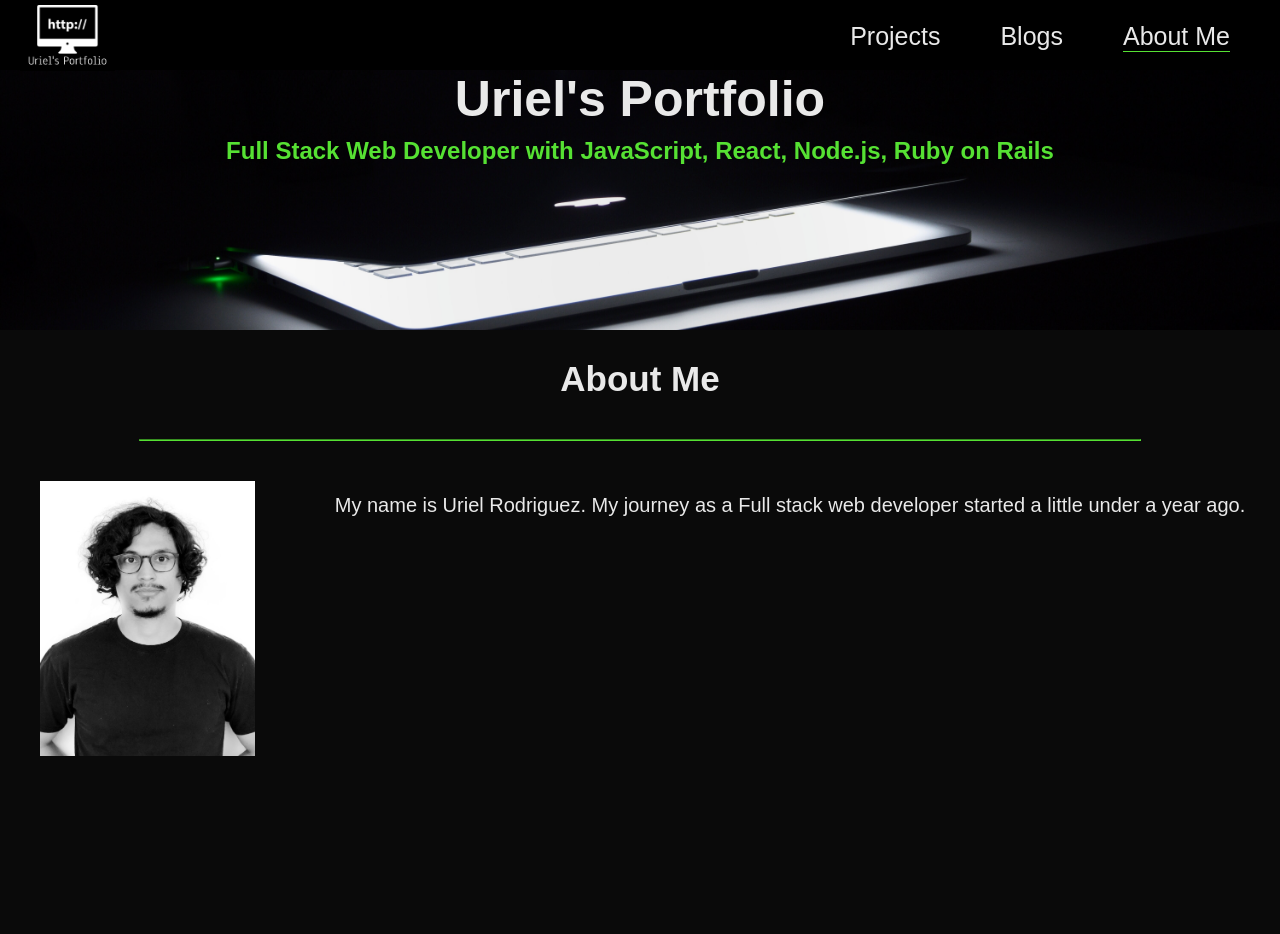
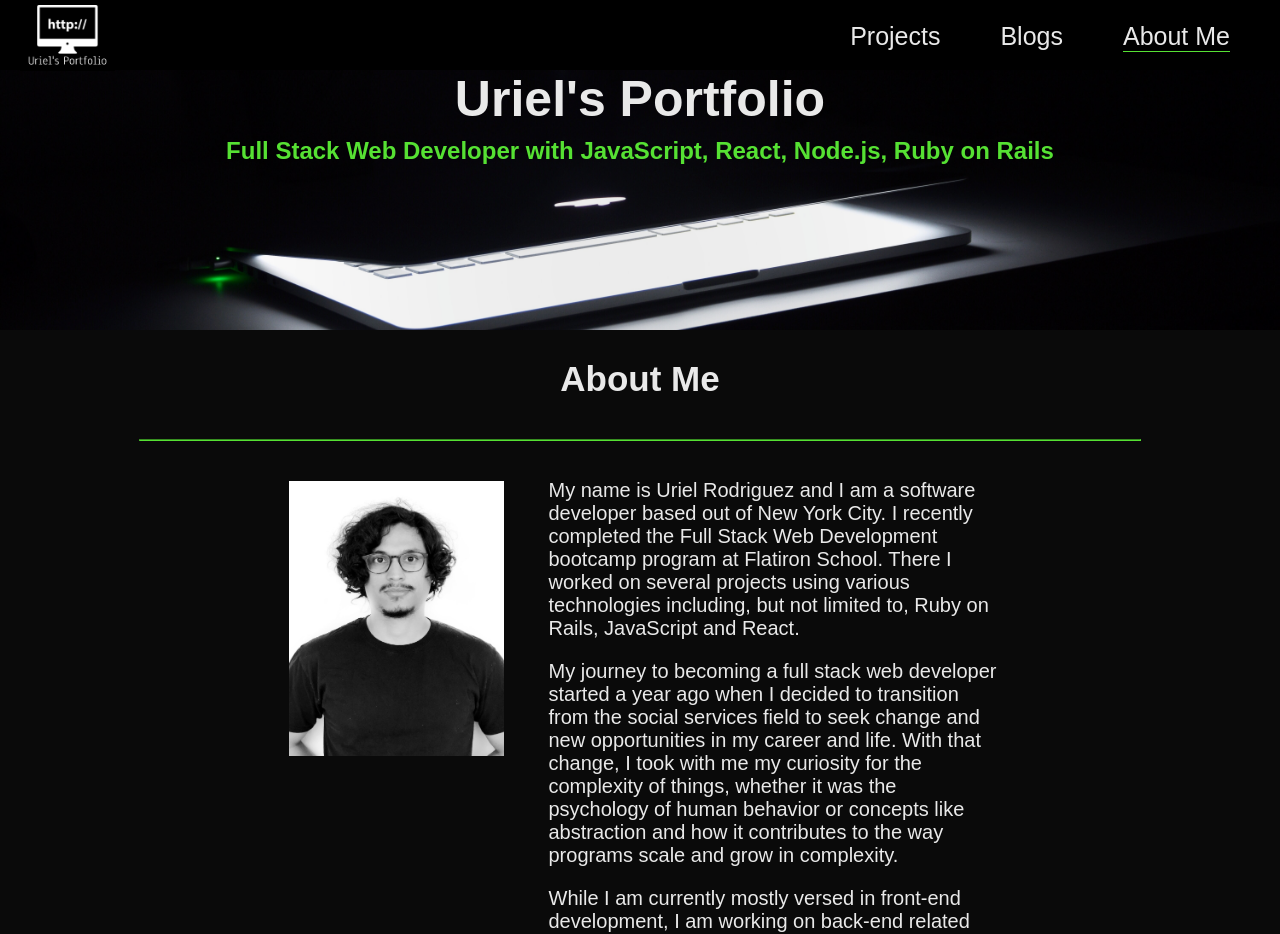
Before and after one commit to codenameuriel/portfolio, a React (Create React App) app: page /aboutme in a window 1280 px wide. Shown: the top 934 px of the page. Built offline with nearby package versions, Linux system fonts and the light colour scheme; a web font is replaced by a local one.

Commit message:
add bio for the AboutMe component

```diff
--- a/src/components/AboutMe/AboutMe.js
+++ b/src/components/AboutMe/AboutMe.js
@@ -12,7 +12,18 @@ const AboutMe = () => {
           <img src={ProfilePicture} alt="My Profile Picture"/>
         </div>
         <div className={AboutMeStyles.BioDiv}>
-          <p>My name is Uriel Rodriguez. My journey as a Full stack web developer started a little under a year ago.</p>
+          <p>
+            My name is Uriel Rodriguez and I am a software developer based out of New York City. I recently completed the Full Stack Web Development bootcamp program at Flatiron School. There I worked on several projects using various technologies including, but not limited to, Ruby on Rails, JavaScript and React.
+          </p>
+          <p>
+            My journey to becoming a full stack web developer started a year ago when I decided to transition from the social services field to seek change and new opportunities in my career and life. With that change, I took with me my curiosity for the complexity of things, whether it was the psychology of human behavior or concepts like abstraction and how it contributes to the way programs scale and grow in complexity.
+          </p>
+          <p>
+            While I am currently mostly versed in front-end development, I am working on back-end related knowledge using technologies such as Node.js as I am more interested in working with data organization and application architecture and scalability. But aside from programming, I enjoy taking in the fresh air and scenaries while being in nature, going on hikes and running.
+          </p>
+          <p>
+
+          </p>
         </div>
       </div>
     </div>
--- a/src/components/AboutMe/AboutMe.module.css
+++ b/src/components/AboutMe/AboutMe.module.css
@@ -35,8 +35,13 @@
 }
 
 .BioDiv {
-  margin-top: 25px;
-  margin-left: 75px;
+  margin-top: 10px;
+  margin-left: 40px;
+  width: 35%;
   font-size: 20px;
   font-weight: 400;
 }
+
+.AboutMe p {
+  text-align: initial;
+}
```
